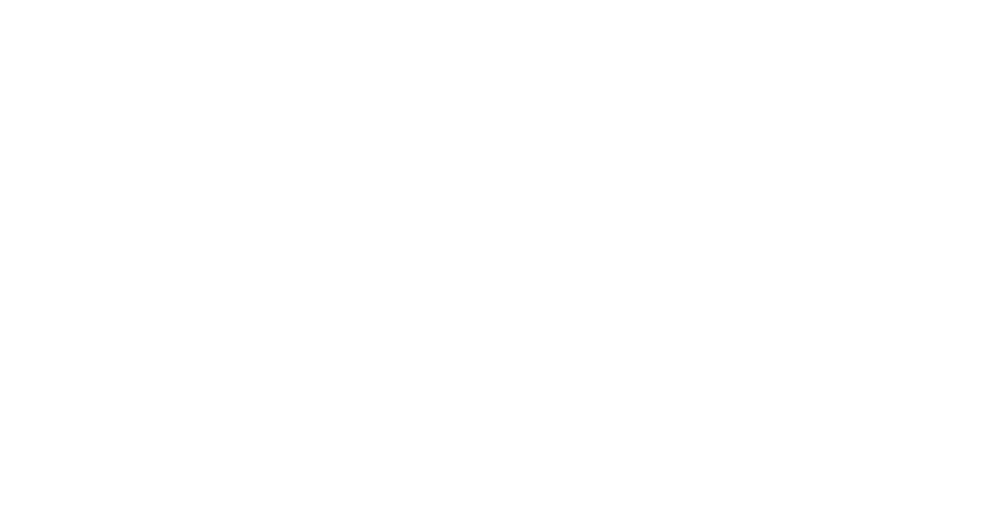
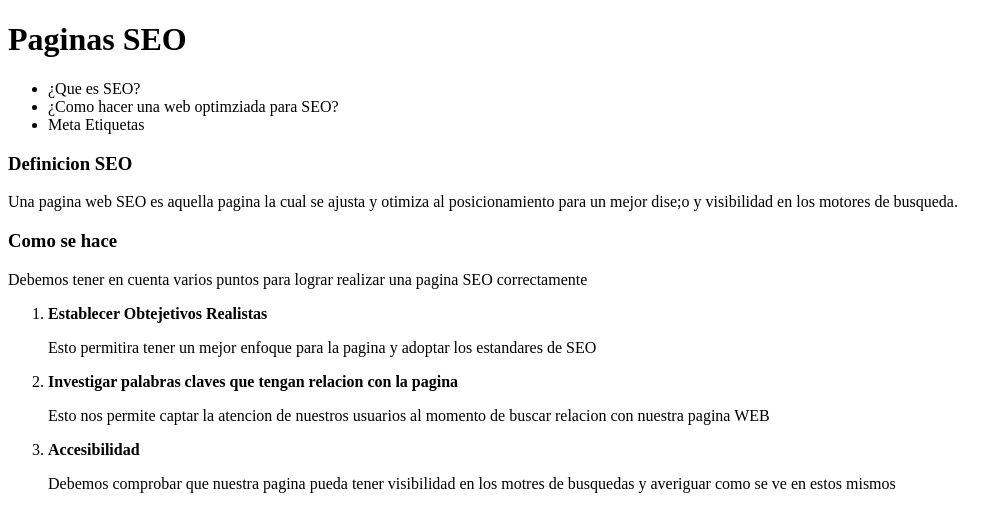
Before and after one commit to BrandonSG2/tarea1.git.io, a plain HTML site: page seo.html in a window 1280 px wide. Shown: the whole page, without its empty margins (0-1008 px from the left). Drawn offline with Linux system fonts and the light colour scheme.

Commit message:
avance pagina web seo

```diff
--- a/seo.html
+++ b/seo.html
@@ -6,6 +6,46 @@
     <title>SEO</title>
 </head>
 <body>
+    <header><h1>Paginas SEO</h1></header>
+    <nav>
+        <ul>
+            <li>¿Que es SEO?</li>
+            <li>¿Como hacer una web optimziada para SEO?</li>
+            <li>Meta Etiquetas</li>
+        </ul>
+        <main>
+            <section id="definicion">
+                <article>
+                    <h3>Definicion SEO</h3>
+                    <p>
+                        Una pagina web SEO es aquella pagina la cual se ajusta y otimiza al posicionamiento para un mejor dise;o y visibilidad en los motores de busqueda.
+                    </p>
+                </article>
 
+            </section>
+
+            <section id="hacerla">
+                <h3>Como se hace</h3>
+                <p>
+                    Debemos tener en cuenta varios puntos para lograr realizar una pagina SEO correctamente
+                    <ol>
+                        <li>
+                            <b>Establecer Obtejetivos Realistas</b>
+                            <p>Esto permitira tener un mejor enfoque para la pagina y adoptar los estandares de SEO</p>
+                        </li>
+                        <li>
+                            <b>Investigar palabras claves que tengan relacion con la pagina</b>
+                            <p>Esto nos permite captar la atencion de nuestros usuarios al momento de buscar relacion con nuestra pagina WEB</p>
+                        </li>
+                        <li>
+                            <b>Accesibilidad</b>
+                            <p>Debemos comprobar que nuestra pagina pueda tener visibilidad en los motres de busquedas y averiguar como se ve en estos mismos</p>
+
+                        </li>
+                    </ol>
+                </p>
+            </section>
+        </main>
+    </nav>
 </body>
 </html>
```
